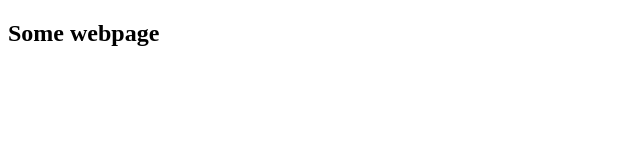
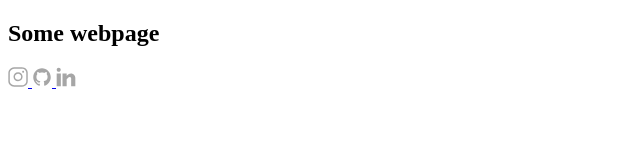
Before and after one commit to ItaloF532/web-frontend, a plain HTML site: page home.html in a window 1280 px wide. Shown: the whole page, without its empty margins (0-640 px from the left). Drawn offline with Linux system fonts and the light colour scheme.

Commit message:
feat: add social media info into page

```diff
--- a/home.html
+++ b/home.html
@@ -9,5 +9,21 @@
   <body>
     <h2>Some webpage</h2>
 
+    <div class="social-medias">
+      <a target=”_blank”
+        href="https://instagram.com/who.am.italo?igshid=NzZlODBkYWE4Ng==">
+        <img src="assets/instagram-icon.svg" alt="Instagram Icon" height="20"
+          width="20" />
+      </a>
+      <a target=”_blank” href="https://github.com/ItaloF532">
+        <img src="assets/github-icon.svg" alt="GitHub Icon" height="20"
+          width="20" />
+      </a>
+      <a target=”_blank” href="https://www.linkedin.com/in/italo532/">
+        <img src="assets/linkedin-icon.svg" alt="LinkedIn Icon" height="20"
+          width="20" />
+      </a>
+    </div>
+
   </body>
 </html>
```
